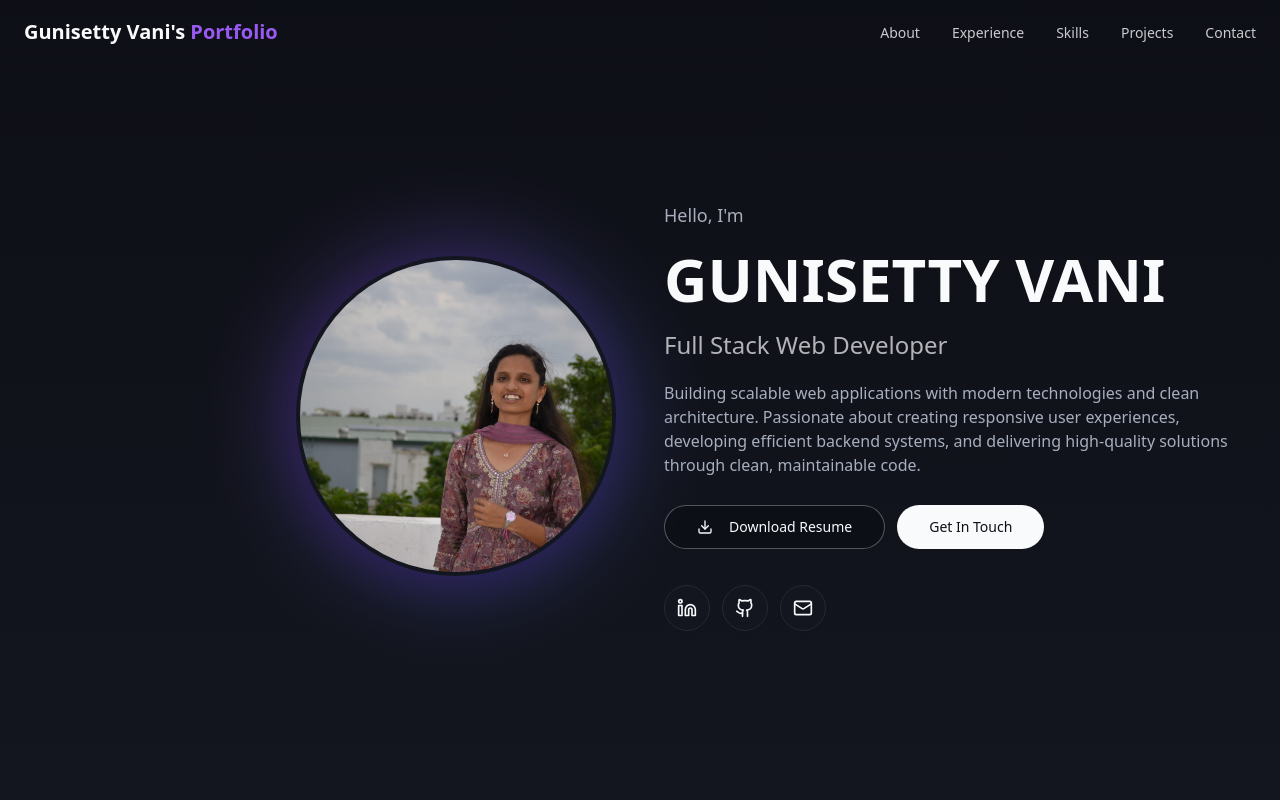
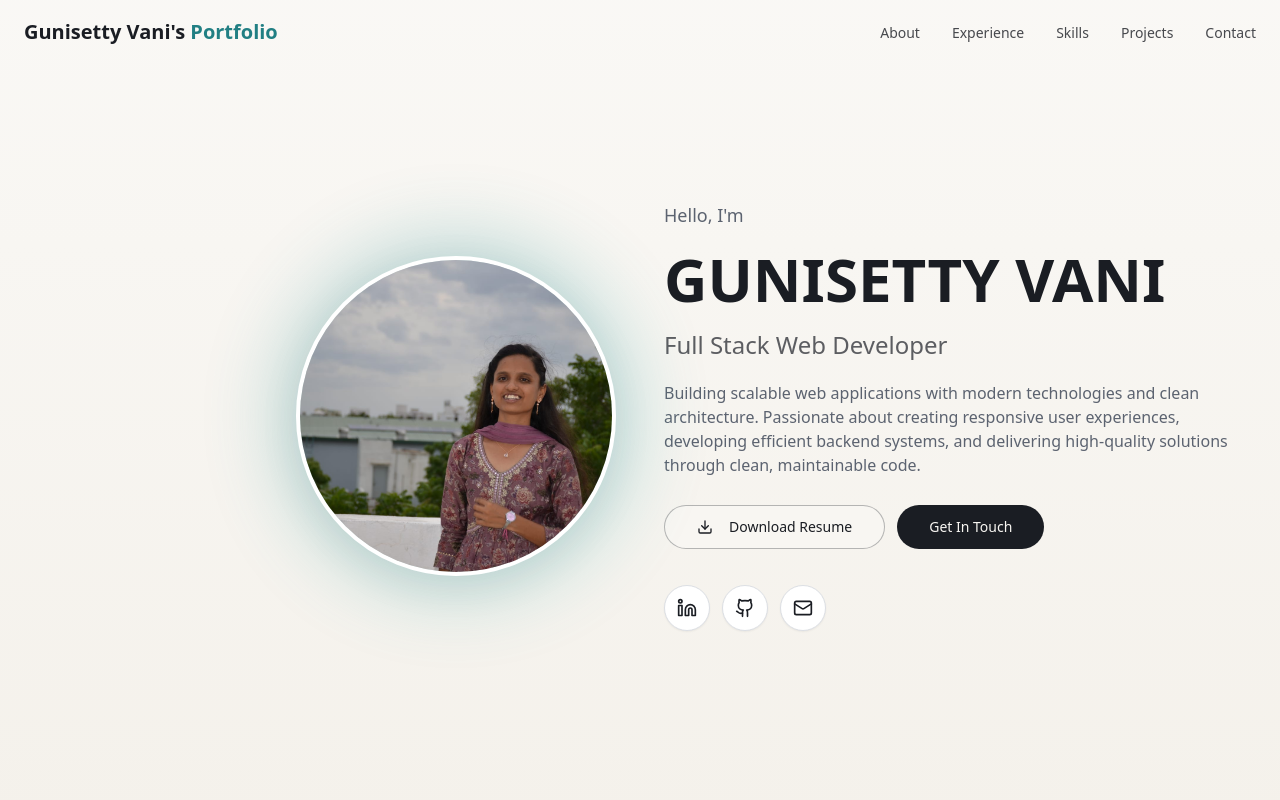
Before and after one commit to vani-2510/portfolio, a React (Vite) app: page / in a window 1280 px wide. Shown: the top 800 px of the page. Built offline with nearby package versions, Linux system fonts and the light colour scheme.

Commit message:
Reverted to commit f1a407eb479ec76ccbec4a485a5f2309aa01cfe8

```diff
--- a/src/index.css
+++ b/src/index.css
@@ -8,56 +8,63 @@ All colors MUST be HSL.
 
 @layer base {
   :root {
-    --background: 230 25% 7%;
-    --foreground: 210 40% 98%;
+    --background: 40 30% 96%;
+    --foreground: 220 15% 12%;
 
-    --card: 230 22% 10%;
-    --card-foreground: 210 40% 98%;
+    --card: 0 0% 100%;
+    --card-foreground: 220 15% 12%;
 
-    --popover: 230 22% 10%;
-    --popover-foreground: 210 40% 98%;
+    --popover: 0 0% 100%;
+    --popover-foreground: 220 15% 12%;
 
-    --primary: 265 85% 65%;
+    --primary: 182 60% 32%;
     --primary-foreground: 0 0% 100%;
 
-    --secondary: 230 20% 14%;
-    --secondary-foreground: 210 40% 98%;
+    --secondary: 220 14% 94%;
+    --secondary-foreground: 220 15% 12%;
 
-    --muted: 230 20% 14%;
-    --muted-foreground: 220 15% 70%;
+    --muted: 220 14% 94%;
+    --muted-foreground: 220 10% 40%;
 
-    --accent: 220 90% 65%;
+    --accent: 182 55% 45%;
     --accent-foreground: 0 0% 100%;
 
     --destructive: 0 84% 60%;
     --destructive-foreground: 0 0% 100%;
 
-    --border: 230 20% 18%;
-    --input: 230 20% 18%;
-    --ring: 265 85% 65%;
+    --border: 220 13% 88%;
+    --input: 220 13% 88%;
+    --ring: 182 60% 32%;
 
     --radius: 0.75rem;
 
     /* Portfolio-specific design tokens */
-    --gradient-primary: linear-gradient(135deg, hsl(265 85% 65%), hsl(220 90% 65%));
-    --gradient-secondary: linear-gradient(135deg, hsl(230 25% 7%), hsl(230 20% 14%));
-    --gradient-hero: linear-gradient(180deg, hsl(230 25% 7%) 0%, hsl(230 22% 10%) 100%);
-    --glass-bg: hsla(230, 22%, 10%, 0.7);
-    --glass-border: hsla(265, 85%, 65%, 0.25);
-    --glow-primary: 0 10px 30px hsl(265 85% 65% / 0.35);
-    --glow-accent: 0 8px 24px hsl(220 90% 65% / 0.35);
-    --shadow-elegant: 0 10px 40px hsla(265, 85%, 30%, 0.25);
+    --gradient-primary: linear-gradient(135deg, hsl(182 60% 32%), hsl(182 55% 45%));
+    --gradient-secondary: linear-gradient(135deg, hsl(40 30% 96%), hsl(220 14% 94%));
+    --gradient-hero: linear-gradient(180deg, hsl(40 30% 97%) 0%, hsl(40 30% 94%) 100%);
+    --glass-bg: hsla(0, 0%, 100%, 0.7);
+    --glass-border: hsla(220, 13%, 70%, 0.25);
+    --glow-primary: 0 10px 30px hsl(182 60% 32% / 0.18);
+    --glow-accent: 0 8px 24px hsl(182 55% 45% / 0.18);
+    --shadow-elegant: 0 10px 40px hsla(220, 15%, 20%, 0.08);
     --transition-smooth: all 0.3s cubic-bezier(0.4, 0, 0.2, 1);
     --transition-bounce: all 0.5s cubic-bezier(0.68, -0.55, 0.265, 1.55);
 
-    --sidebar-background: 230 25% 7%;
-    --sidebar-foreground: 210 40% 98%;
-    --sidebar-primary: 265 85% 65%;
-    --sidebar-primary-foreground: 0 0% 100%;
-    --sidebar-accent: 230 20% 14%;
-    --sidebar-accent-foreground: 210 40% 98%;
-    --sidebar-border: 230 20% 18%;
-    --sidebar-ring: 265 85% 65%;
+    --sidebar-background: 0 0% 98%;
+
+    --sidebar-foreground: 240 5.3% 26.1%;
+
+    --sidebar-primary: 240 5.9% 10%;
+
+    --sidebar-primary-foreground: 0 0% 98%;
+
+    --sidebar-accent: 240 4.8% 95.9%;
+
+    --sidebar-accent-foreground: 240 5.9% 10%;
+
+    --sidebar-border: 220 13% 91%;
+
+    --sidebar-ring: 217.2 91.2% 59.8%;
   }
 
   .dark {
```
